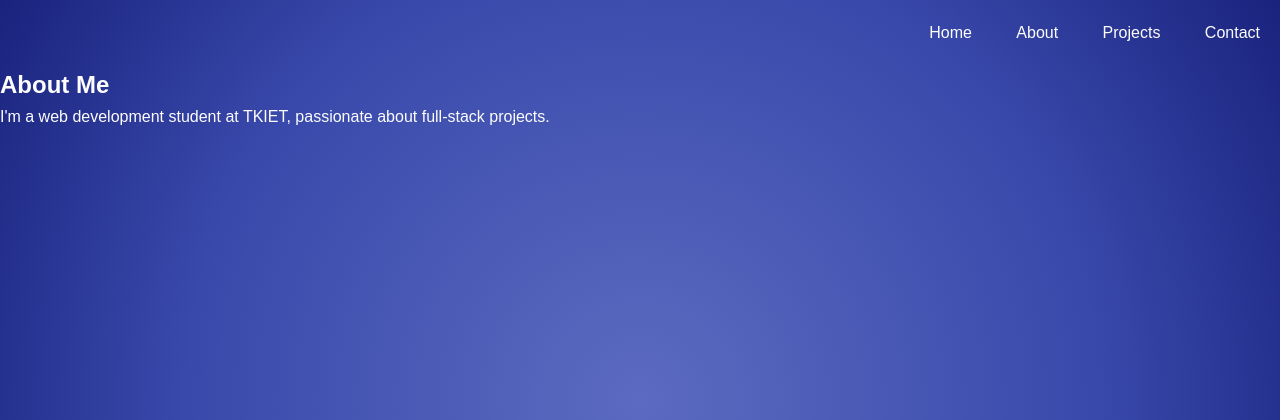
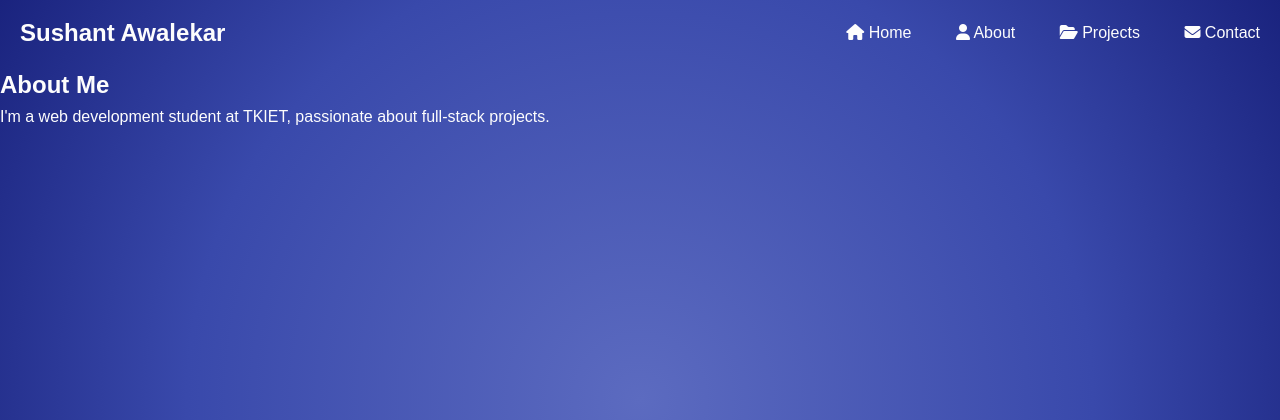
Before and after one commit to sushantawalekar286/Sushant-portfolio, a Node server app: page /about in a window 1280 px wide. Shown: the top 420 px of the page. Run offline with Node 20, Linux system fonts and the light colour scheme; some libraries are stand-ins or nearby versions.

Commit message:
adding img and make more intractive nav bar

```diff
--- a/public/css/style.css
+++ b/public/css/style.css
@@ -28,35 +28,54 @@ body {
     margin: 0 auto;
     padding: 20px;
 }
-.left-image {
+.right-image {
     flex: 1;
     margin-right: 20px;
+
+}
+.right-image img {
+    width: 100%;
+    height: auto;
+    border-radius: 10px;
 }
 
-.right-info {
+.left-info {
     flex: 2;
     display: flex;
+    font-size: 2em;
     flex-direction: column;
     justify-content: center;
+    align-items: flex-start;
 }
 
-header {
 
+header nav{
     text-align: right;
-    position: relative;
-}
-header nav{
-
     padding: 10px 0 10px 0;
     position: relative;
     width: 100%;
 }
-nav a {
 
+.navbar {
+    display: flex;
+    justify-content: space-between;
+    align-items: center;
+    width: 100%;
+}
+
+.nav-left .brand-name {
+    font-size: 1.5em;
+    font-weight: bold;
+    color: #fdfdfd;
+    padding-left: 20px;
+}
+
+.nav-right a {
     padding: 10px 20px;
     display: inline-block;
+    color: #fdfdfd;
+    text-decoration: none;
 }
-
 
 
 #typing-text::after {
@@ -67,6 +86,7 @@ nav a {
   0%, 50% { opacity: 1; }
   51%, 100% { opacity: 0; }
 }
+
 footer p {
    text-align: center;
     padding: 20px 0;
--- a/views/partials/header.ejs
+++ b/views/partials/header.ejs
@@ -3,13 +3,21 @@
 <head>
   <title>My Portfolio</title>
   <link rel="stylesheet" href="/css/style.css">
+
+<link rel="stylesheet" href="https://cdnjs.cloudflare.com/ajax/libs/font-awesome/6.4.0/css/all.min.css">
 </head>
 <body>
   <header>
-    <nav>
-      <a href="/">Home</a>
-      <a href="/about">About</a>
-      <a href="/projects">Projects</a>
-      <a href="/contact">Contact</a>
-    </nav>
+
+     <nav class="navbar">
+    <div class="nav-left">
+      <span class="brand-name">Sushant Awalekar</span>
+    </div>
+    <div class="nav-right">
+      <a href="/"><i class="fa fa-home"></i> Home</a>
+      <a href="/about"><i class="fa fa-user"></i> About</a>
+      <a href="/projects"><i class="fa fa-folder-open"></i> Projects</a>
+      <a href="/contact"><i class="fa fa-envelope"></i> Contact</a>
+    </div>
+  </nav>
   </header>
```
Also changed, not shown: views/home.ejs (+4 -3 lines), 1 other file.
